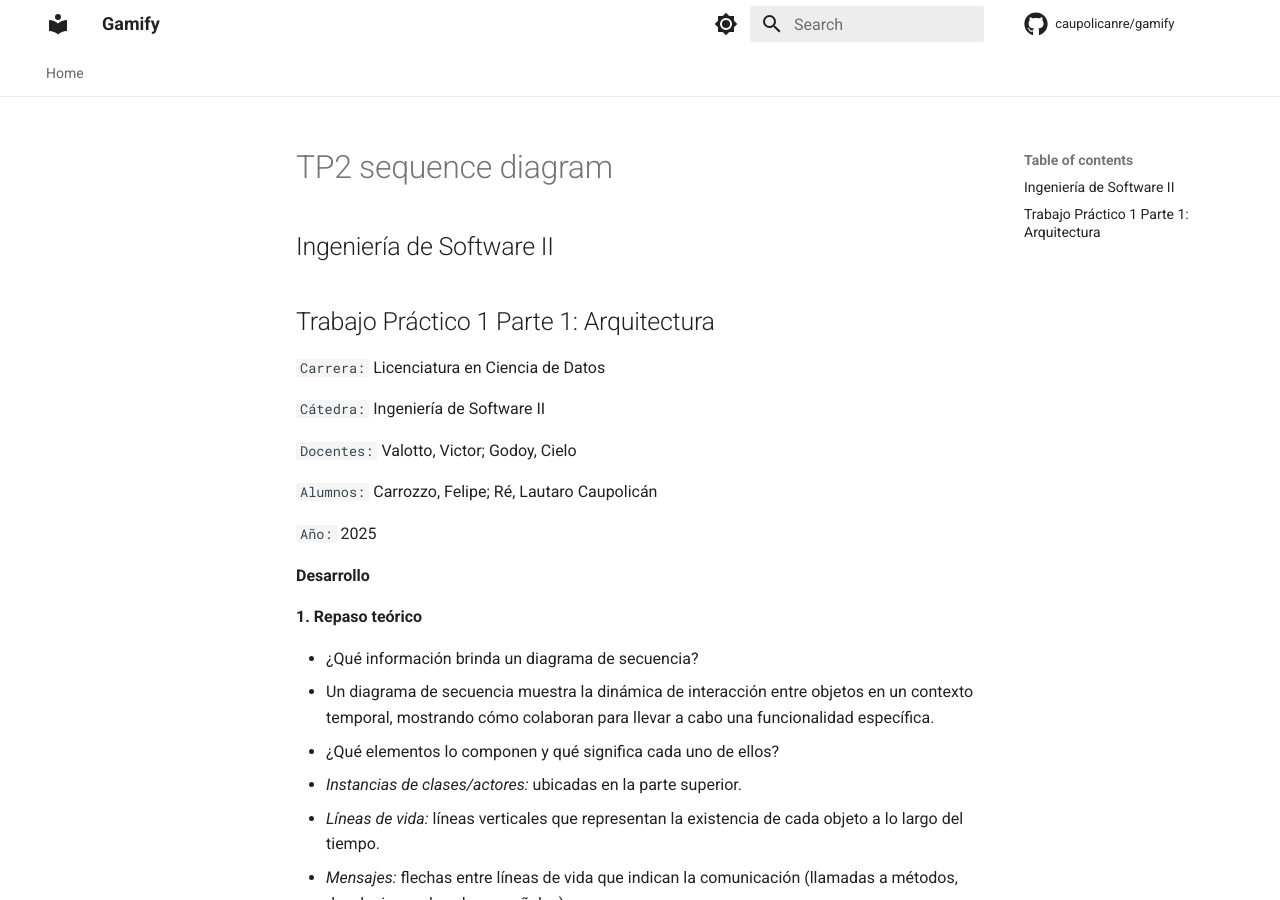
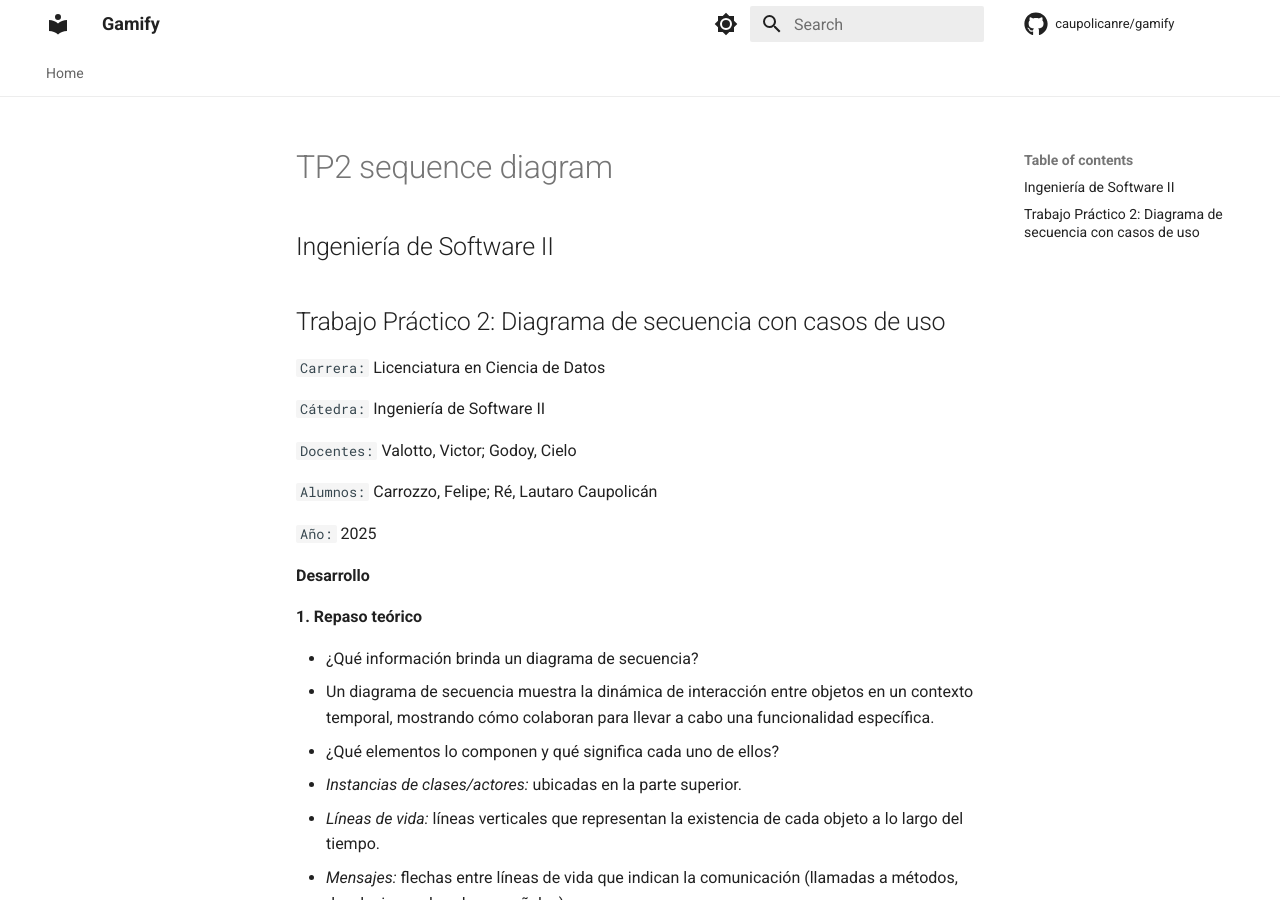
Before and after one commit to caupolicanre/software-engineering-gamify, an MkDocs documentation site: the page built from docs/practical_work/TP2_sequence_diagram.md, in a window 1280 px wide and 900 px high. Built offline with MkDocs 1.6.1 and Material for MkDocs 9.7.7, drawn with Linux system fonts in a browser that asks for light colours; comment, search, counter and statistics services are not loaded.

Commit message:
docs(practical_works): update TP2 sequence_diagram title

```diff
--- a/docs/practical_work/TP2_sequence_diagram.md
+++ b/docs/practical_work/TP2_sequence_diagram.md
@@ -1,5 +1,5 @@
 ## Ingeniería de Software II
-## Trabajo Práctico 1 Parte 1: Arquitectura
+## Trabajo Práctico 2: Diagrama de secuencia con casos de uso
 
 `Carrera:` Licenciatura en Ciencia de Datos
 
```
